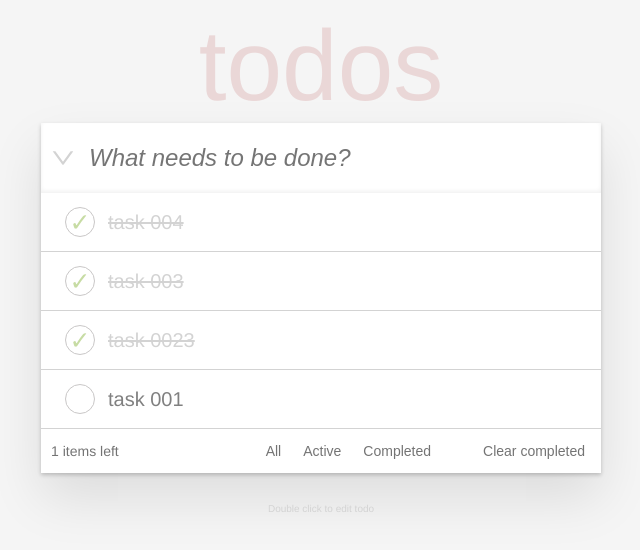
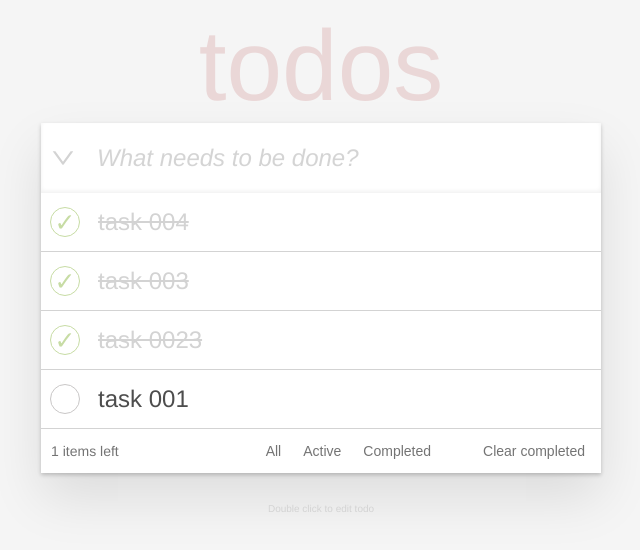
Before and after one commit to tongliAyra/todo-web-with-redux, a React (Create React App) app: page / in a window 1280 px wide. Shown: the top 550 px of the page, without its empty margins (319-959 px from the left). Built offline with nearby package versions, Linux system fonts and the light colour scheme; data requests are answered from the project's data file.

Commit message:
feat: adjust css style

```diff
--- a/src/components/task-content/TaskContent.js
+++ b/src/components/task-content/TaskContent.js
@@ -6,6 +6,7 @@ import { TaskOverview } from '../task-overview/TaskOverview'
 import styled from 'styled-components'
 
 const StyledTaskContent = styled.div`
+    -webkit-font-smoothing: antialiased;
     display: flex;
     flex-direction: column;
     background-color: #fff;
--- a/src/components/task-input/TaskInput.js
+++ b/src/components/task-input/TaskInput.js
@@ -1,25 +1,26 @@
 import React, { useState } from 'react'
 import { DownOutlined } from '@ant-design/icons'
 import styled from 'styled-components'
-import { Input } from 'antd'
 
 const StyledTaskInputWrapper = styled.div`
     display: flex;
     align-items: center;
-    gap: 6px;
+    gap: 10px;
     padding-left: 10px;
     box-shadow: inset 0 -2px 4px rgb(0 0 0 / 6%);
     width: 550px;
     height: 70px;
 `
 
-const StyledTaskInput = styled(Input)`
+const StyledTaskInput = styled.input`
     font-size: 24px;
     font-style: italic;
     border: none;
     width: 400px;
-    -webkit-font-smoothing: antialiased;
     outline: none;
+    font-family: inherit;
+    font-weight: 300;
+    opacity: 0.3;
 `
 
 const StyledIcon = styled(DownOutlined)`
--- a/src/components/task-list/TaskList.js
+++ b/src/components/task-list/TaskList.js
@@ -5,11 +5,10 @@ import './style.css'
 
 const StyledList = styled.li`
   display: flex;
-  gap: 10px;
+  gap: 5px;
   height: 58px;
   align-items: center;
   border-bottom: 0.3px solid lightgray;
-  padding-left: 10px;
   cursor: pointer;
 
   .delete-btn-wrapper{
@@ -60,11 +59,12 @@ export const TaskList = ({ taskList, handleUpdateTask, handleDeleteTask }) => {
             style={ taskList.isChecked ?
               { textDecoration: 'line-through',
                 color: 'lightgray',
-                fontSize: '20px'
+                fontSize: '24px',
+                paddingLeft: '10px'
               }:
               {
-                color: 'gray',
-                fontSize: '20px'
+                fontSize: '24px',
+                paddingLeft: '10px'
               } }
             // contentEditable={ true }
             // suppressContentEditableWarning={ true }
--- a/src/components/task-list/style.css
+++ b/src/components/task-list/style.css
@@ -12,6 +12,11 @@ input[type='checkbox'] {
     border-radius: 50%;
 }
 
+input[type='checkbox']:checked{
+    border: 1px solid #c7dca4;
+    border-radius: 50%;
+}
+
 input[type='checkbox']:before {
     content: "✓";
     color: #c7dca4;
--- a/src/index.css
+++ b/src/index.css
@@ -4,4 +4,6 @@ body {
     justify-content: space-around;
     background-color: #f5f5f5;
     font-family: Helvetica Neue, Helvetica, Arial, sans-serif;
+    color: #4d4d4d;
+    font-weight: 300;
 }
```
